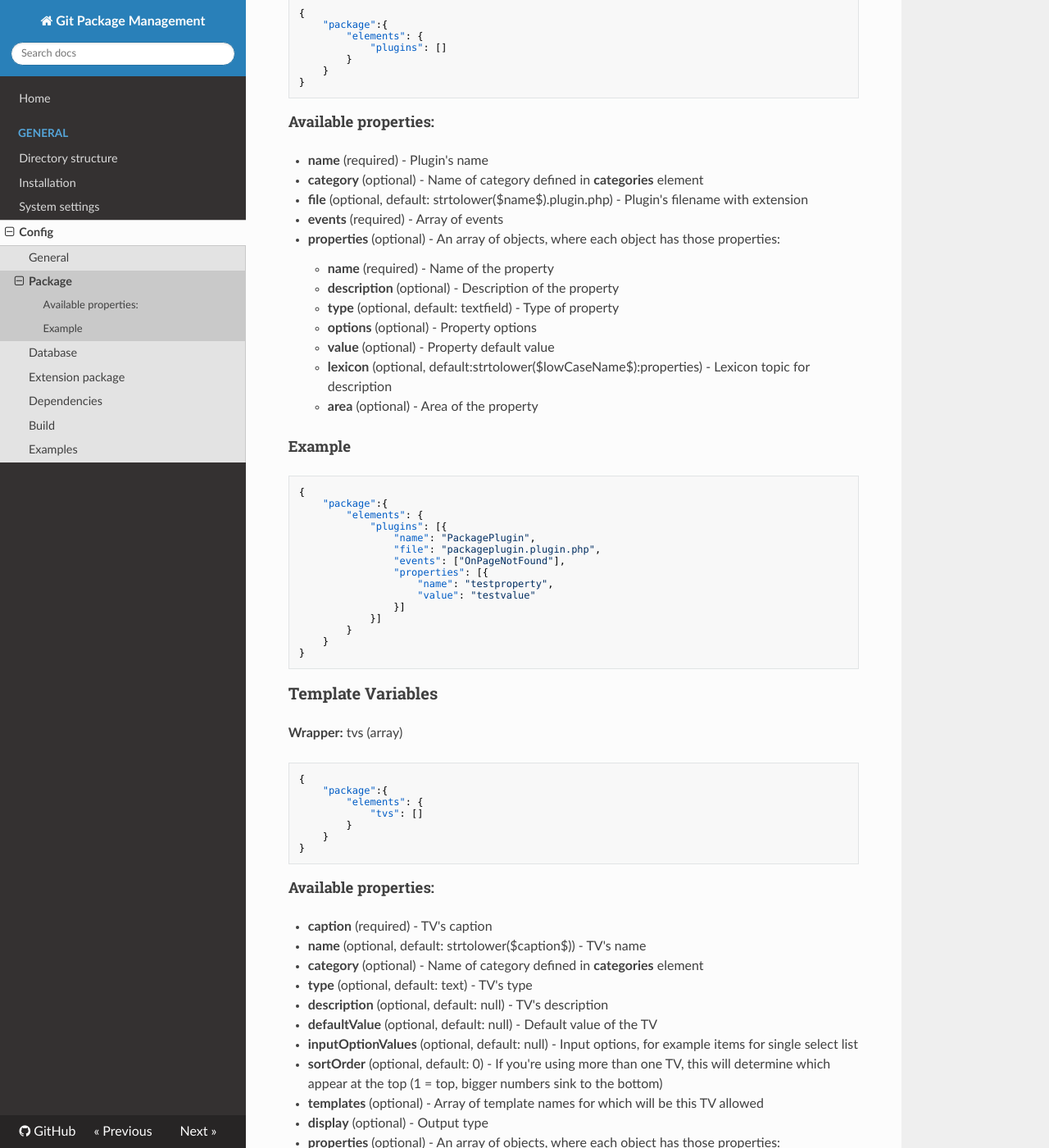
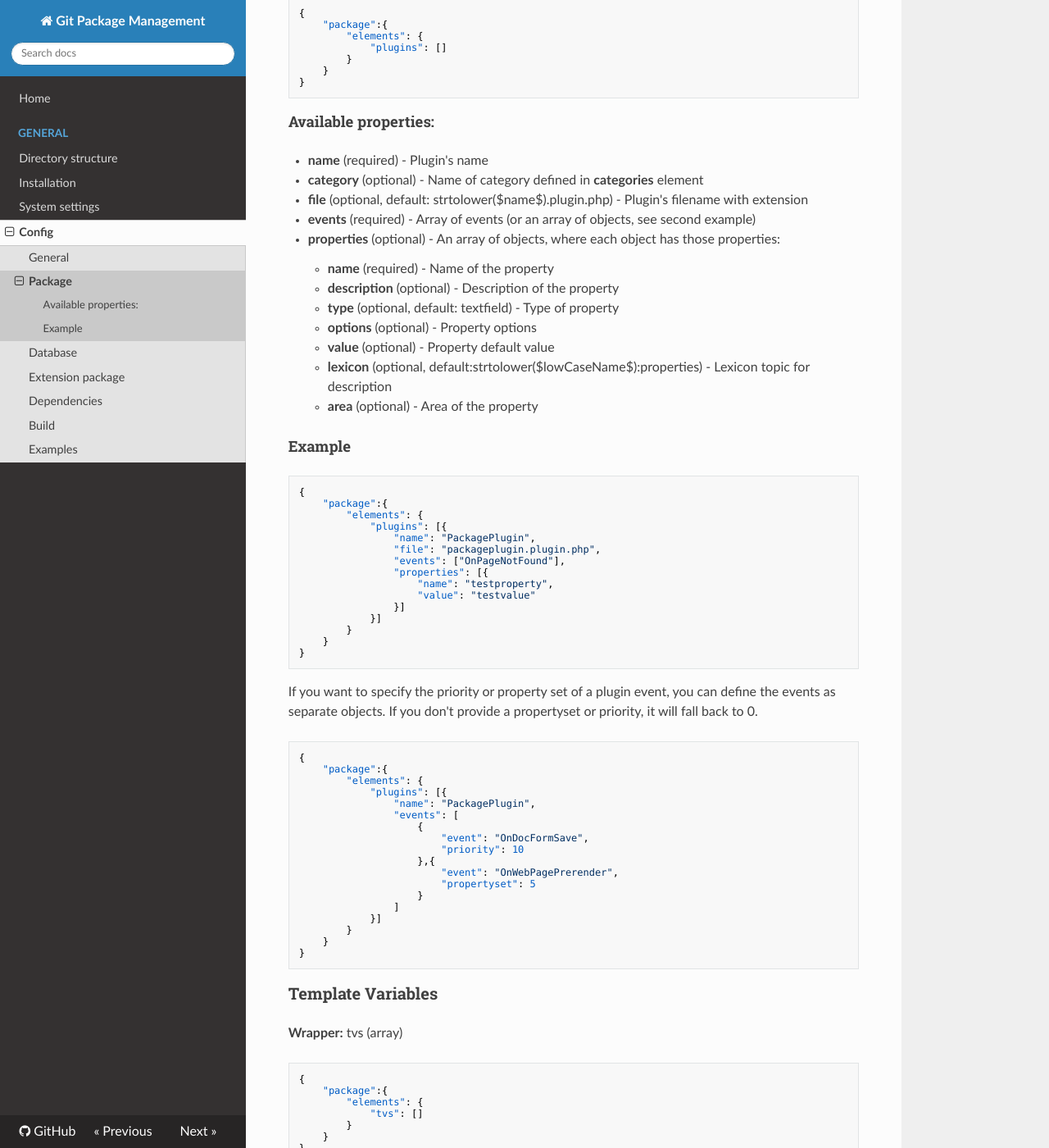
Before and after one commit to theboxer/Git-Package-Management, an MkDocs documentation site: the page built from core/components/gitpackagemanagement/docs/config/package.md, in a window 1280 px wide and 1400 px high, scrolled down 4911 px. Shown: the whole window at 82% size. Built offline with MkDocs 1.6.1, drawn with Linux system fonts in a browser that asks for light colours; nearby versions of some CDN libraries.

Commit message:
Update docs

````diff
--- a/core/components/gitpackagemanagement/docs/config/package.md
+++ b/core/components/gitpackagemanagement/docs/config/package.md
@@ -244,7 +244,7 @@ In this section we create some elements. During the installation, all elements a
 - **name** (required) - Plugin's name
 - **category** (optional) - Name of category defined in **categories** element
 - **file** (optional, default: strtolower($name$).plugin.php) - Plugin's filename with extension
-- **events** (required) - Array of events
+- **events** (required) - Array of events (or an array of objects, see second example)
 - **properties** (optional) - An array of objects, where each object has those properties:
     - **name** (required) - Name of the property
     - **description** (optional) - Description of the property
@@ -267,6 +267,28 @@ In this section we create some elements. During the installation, all elements a
                     "name": "testproperty",
                     "value": "testvalue"
                 }]
+            }]
+        }
+    }
+}
+```
+
+If you want to specify the priority or property set of a plugin event, you can define the events as separate objects. If you don't provide a propertyset or priority, it will fall back to 0.
+```json
+{
+    "package":{
+        "elements": {
+            "plugins": [{
+                "name": "PackagePlugin",
+                "events": [
+                    {
+                        "event": "OnDocFormSave",
+                        "priority": 10
+                    },{
+                        "event": "OnWebPagePrerender",
+                        "propertyset": 5
+                    }
+                ]
             }]
         }
     }
````
